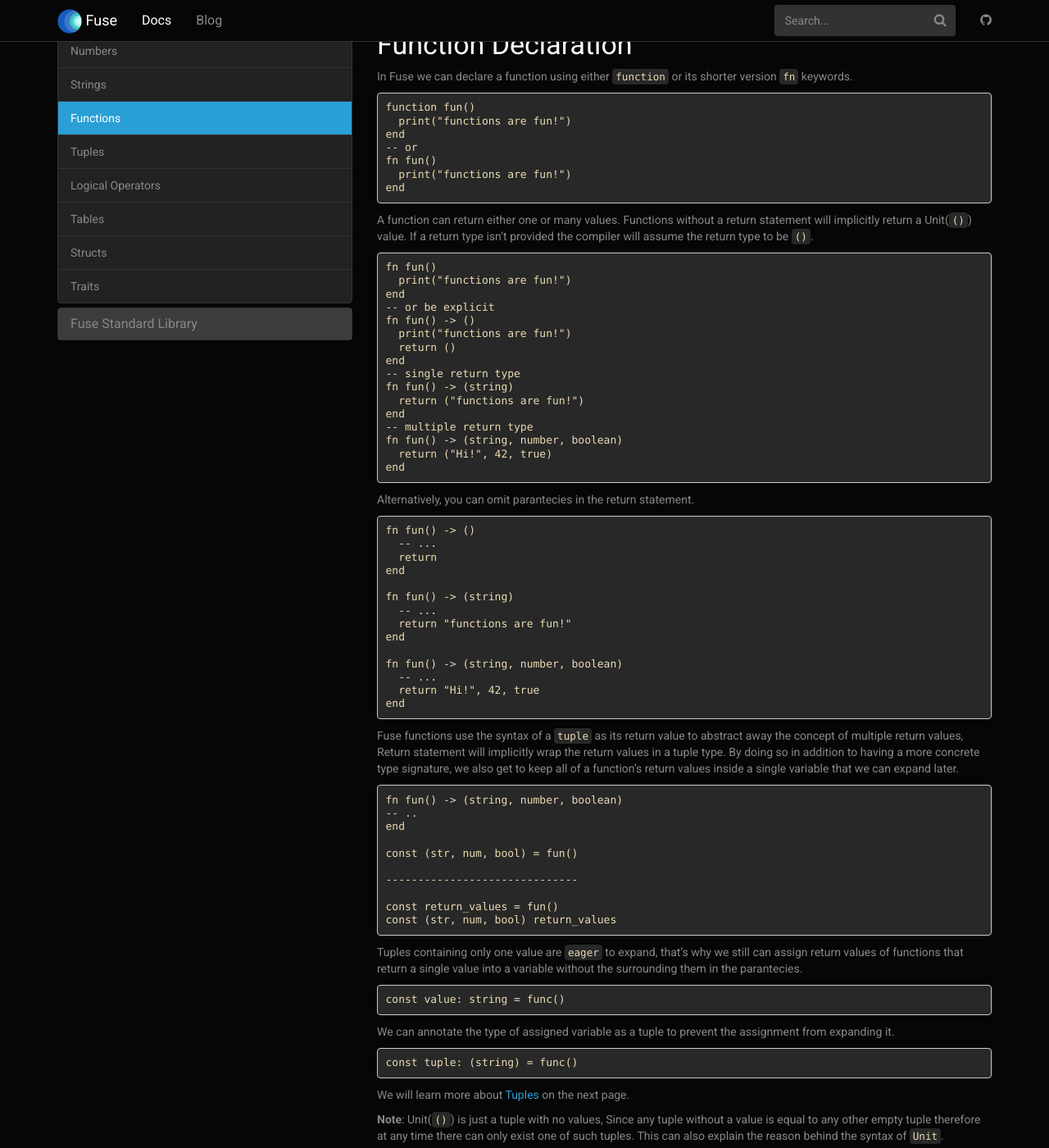
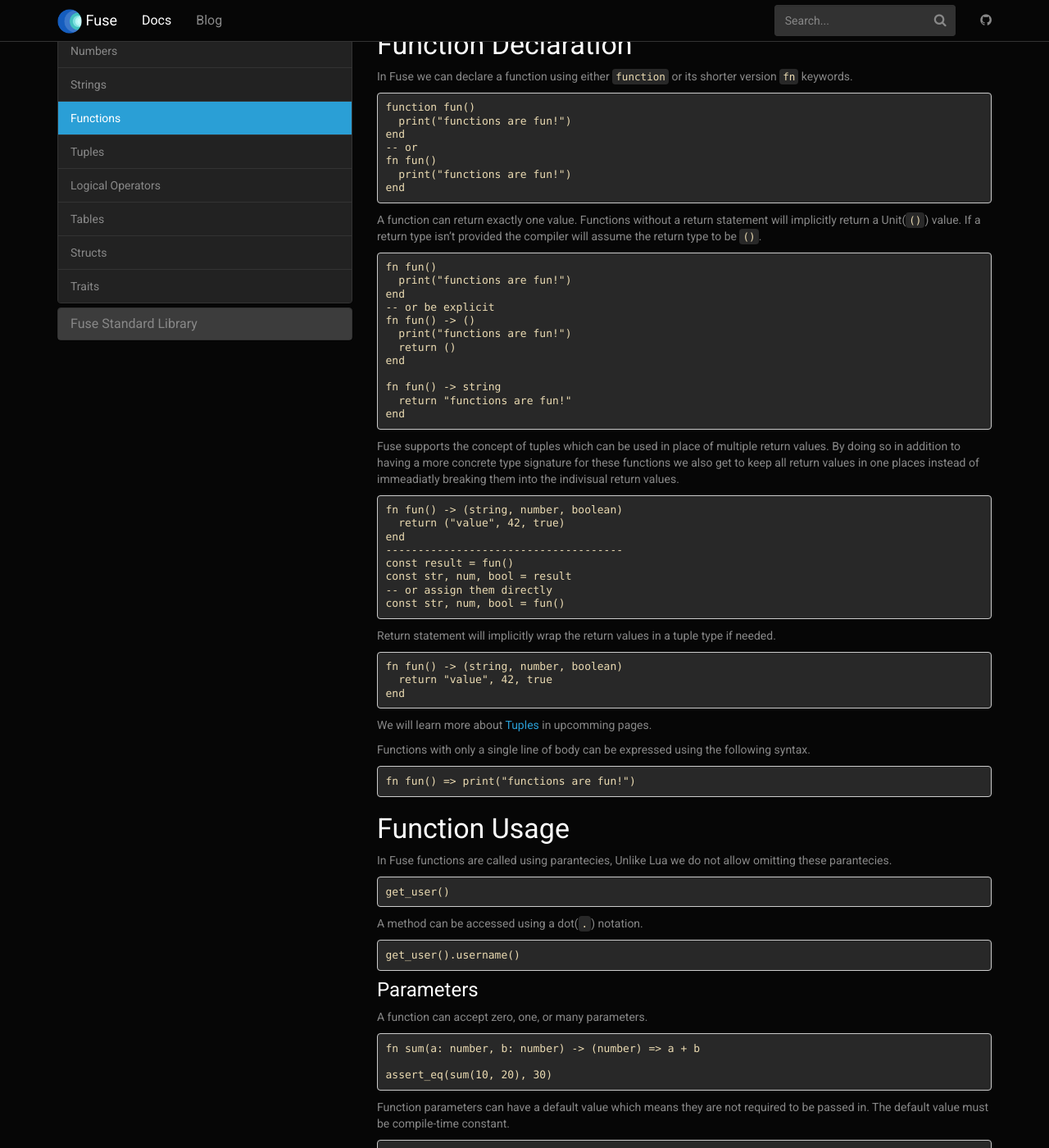
Before and after one commit to fuse-lang/fuse-lang.github.io, a Jekyll site: the page built from _docs/basics/06-functions.md, in a window 1280 px wide and 1400 px high, scrolled down 276 px. Shown: the whole window at 82% size. Built offline with Jekyll 4.4.1, drawn with Linux system fonts in a browser that asks for light colours.

Commit message:
remove the section about the implicitly tuples as it has been removed from the sepc.

````diff
--- a/_docs/basics/06-functions.md
+++ b/_docs/basics/06-functions.md
@@ -21,7 +21,7 @@ fn fun()
 end
 ```
 
-A function can return either one or many values. Functions without a return statement will implicitly return a Unit(`()`) value. If a return type isn't provided the compiler will assume the return type to be `()`.
+A function can return exactly one value. Functions without a return statement will implicitly return a Unit(`()`) value. If a return type isn't provided the compiler will assume the return type to be `()`.
 
 ```fuse
 fn fun()
@@ -32,65 +32,35 @@ fn fun() -> ()
   print("functions are fun!")
   return ()
 end
--- single return type
-fn fun() -> (string)
-  return ("functions are fun!")
-end
--- multiple return type
-fn fun() -> (string, number, boolean)
-  return ("Hi!", 42, true)
+
+fn fun() -> string
+  return "functions are fun!"
 end
 ```
 
-Alternatively, you can omit parantecies in the return statement.
+Fuse supports the concept of tuples which can be used in place of multiple return values. By doing so in addition to having a more concrete type signature for these functions we also get to keep all return values in one places instead of immeadiatly breaking them into the indivisual return values.
 
 ```fuse
-fn fun() -> ()
-  -- ...
-  return
+fn fun() -> (string, number, boolean)
+  return ("value", 42, true)
 end
+-------------------------------------
+const result = fun()
+const str, num, bool = result
+-- or assign them directly
+const str, num, bool = fun()
+```
 
-fn fun() -> (string)
-  -- ...
-  return "functions are fun!"
-end
+Return statement will implicitly wrap the return values in a tuple type if needed.
 
+```fuse
 fn fun() -> (string, number, boolean)
-  -- ...
-  return "Hi!", 42, true
+  return "value", 42, true
 end
 ```
 
-Fuse functions use the syntax of a `tuple` as its return value to abstract away the concept of multiple return values, Return statement will implicitly wrap the return values in a tuple type. By doing so in addition to having a more concrete type signature, we also get to keep all of a function's return values inside a single variable that we can expand later.
+We will learn more about [Tuples](/docs/tuples) in upcomming pages.
 
-```fuse
-fn fun() -> (string, number, boolean)
--- ..
-end
-
-const (str, num, bool) = fun()
-
-------------------------------
-
-const return_values = fun()
-const (str, num, bool) return_values
-```
-
-Tuples containing only one value are `eager` to expand, that's why we still can assign return values of functions that return a single value into a variable without the surrounding them in the parantecies.
-
-```fuse
-const value: string = func()
-```
-
-We can annotate the type of assigned variable as a tuple to prevent the assignment from expanding it.
-
-```fuse
-const tuple: (string) = func()
-```
-
-We will learn more about [Tuples](/docs/tuples) on the next page.
-
-__Note__: Unit(`()`) is just a tuple with no values, Since any tuple without a value is equal to any other empty tuple therefore at any time there can only exist one of such tuples. This can also explain the reason behind the syntax of `Unit`.
 
 Functions with only a single line of body can be expressed using the following syntax.
 
````
